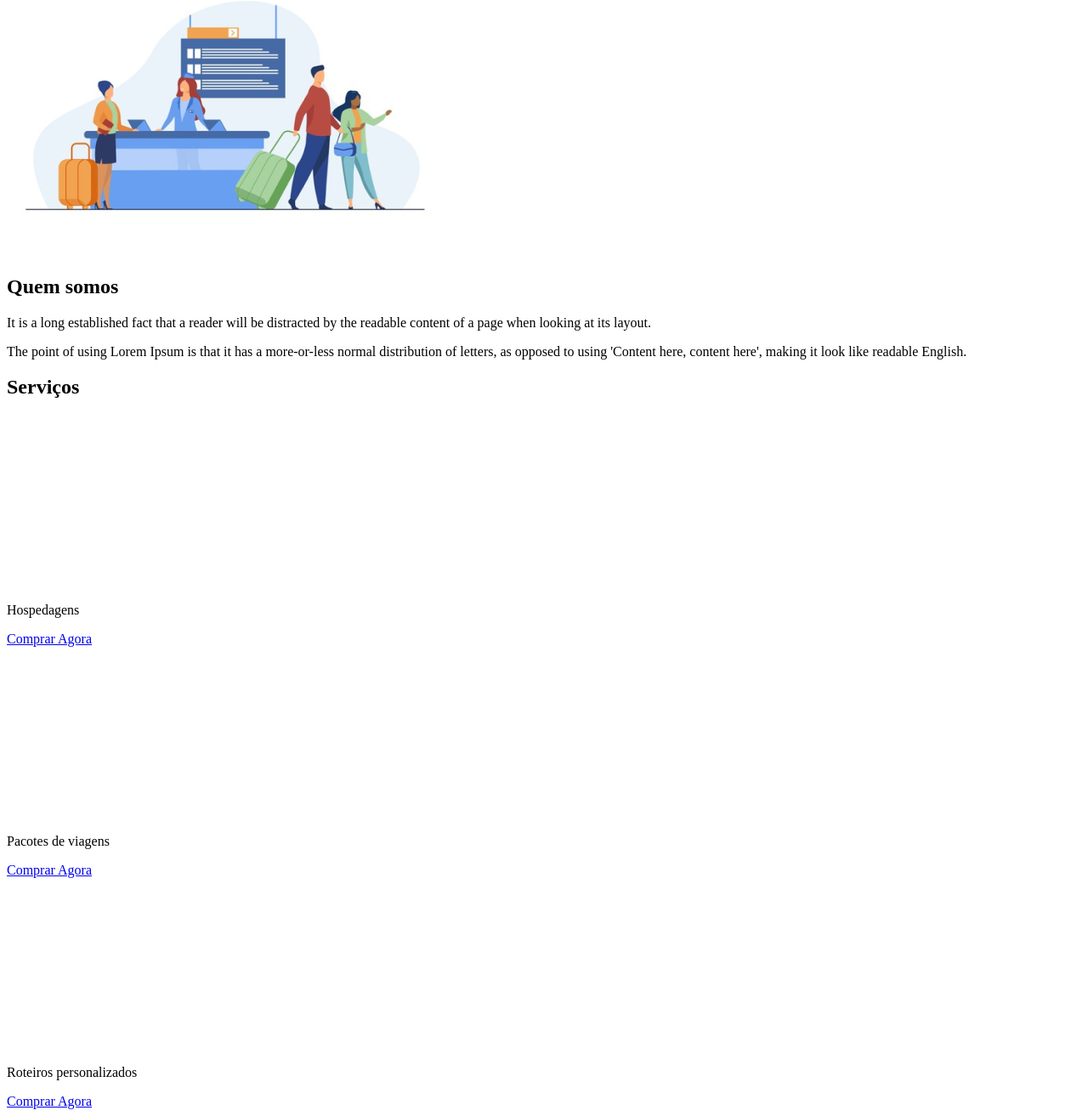
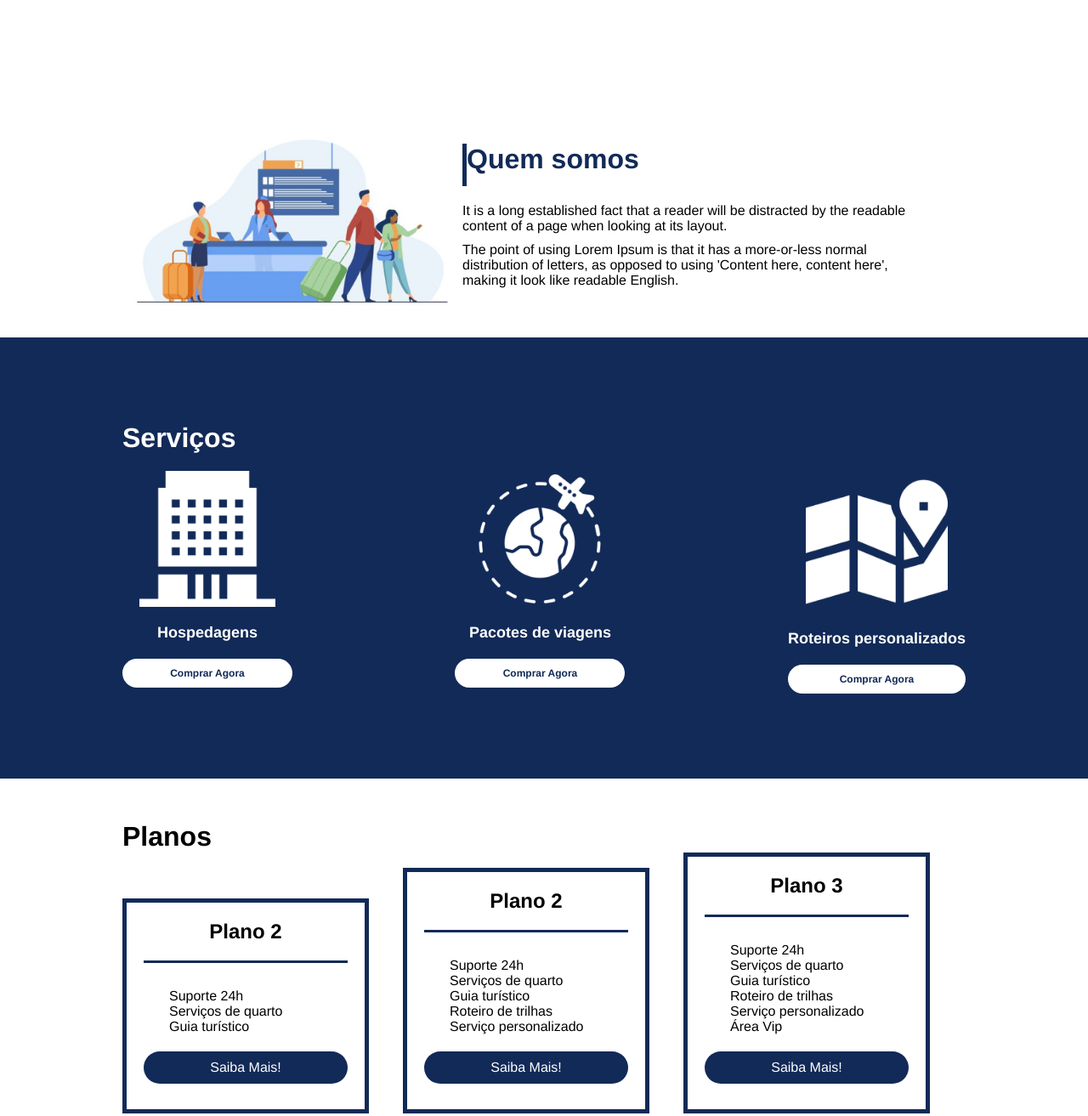
Before and after one commit to jardelbordignon/dio-repositorio-github, a plain HTML site: page CURSOS_FLEXBOX/flex-projeto/index.html in a window 1280 px wide. Shown: the part 780-2093 px from the top of the page at 85% size. Drawn offline with Linux system fonts and the light colour scheme.

Commit message:
Finalização do projeto

```diff
--- a/CURSOS_FLEXBOX/flex-projeto/index.html
+++ b/CURSOS_FLEXBOX/flex-projeto/index.html
@@ -1,74 +1,89 @@
 <!DOCTYPE html>
 <html lang="pt-br">
   <head>
-    <meta charset="UTF-8">
-    <meta name="viewport" content="width=device-width, initial-scale=1.0">
+    <meta charset="UTF-8" />
+    <meta name="viewport" content="width=device-width, initial-scale=1.0" />
     <title>Flex Turismos</title>
-    <link rel="stylesheet" href="./style.css">
+    <link rel="stylesheet" href="./style.css" />
   </head>
   <body>
     <header>
+      <div class="flex-container menu">
         <h1>FlexTurismos</h1>
-        <ul>
+        <ul class="list-items">
           <li><a href="#quem-somos">Quem Somos</a></li>
           <li><a href="#servicos">Serviços</a></li>
           <li><a href="#planos">Planos</a></li>
         </ul>
+      </div>
     </header>
 
-    <div>
-        <div>
-            <h1>Flex <br>Turismos</h1>
+    <div class="flex-container apresentacao">
+      <div class="texto-apresentacao">
+        <h1>Flex <br />Turismos</h1>
         <p>O melhor serviço para você!</p>
-            <a href="">Saiba Mais!</a>
-        </div>
-
-        <div>
-            <div><img src="./images/0-main.png" alt="banner de apresentação"></div>
-        </div>
+        <a href="" class="btn">Saiba Mais!</a>
       </div>
 
       <div>
         <div>
-            <img src="./images/1-quem-somos.png" alt="balcão de atendimento">
+          <img src="./images/0-main.png" alt="banner de apresentação" />
+        </div>
+      </div>
+    </div>
+
+    <div class="flex-container" id="quem-somos">
+      <div>
+        <h2>Quem somos</h2>
+        <p>
+          It is a long established fact that a reader will be distracted by the
+          readable content of a page when looking at its layout.
+        </p>
+        <p>
+          The point of using Lorem Ipsum is that it has a more-or-less normal
+          distribution of letters, as opposed to using 'Content here, content
+          here', making it look like readable English.
+        </p>
       </div>
 
       <div>
-            <h2>Quem somos</h2>
-            <p>It is a long established fact that a reader will be distracted by the readable content of a page when looking at its layout. </p>
-            <p>The point of using Lorem Ipsum is that it has a more-or-less normal distribution of letters, as opposed to using 'Content here, content here', making it look like readable English.</p>
+        <img src="./images/1-quem-somos.png" alt="balcão de atendimento" />
       </div>
     </div>
 
-    <div>
+    <div class="container">
+      <div class="flex-container" id="servicos">
         <div>
           <h2>Serviços</h2>
         </div>
 
+        <div class="list-servicos">
           <div>
-            <div>
-                <div><img src="./images/icon-2.png" alt="hospedagens"></div>
+            <div><img src="./images/icon-2.png" alt="hospedagens" /></div>
             <p>Hospedagens</p>
             <a href="#">Comprar Agora</a>
           </div>
 
           <div>
-               <div><img src="./images/icon-1.png" alt="pacote de viagens"></div>
+            <div><img src="./images/icon-1.png" alt="pacote de viagens" /></div>
             <p>Pacotes de viagens</p>
             <a href="#">Comprar Agora</a>
           </div>
 
           <div>
-                <div><img src="./images/icon-3.png" alt="roteiros personalizados"></div>
+            <div>
+              <img src="./images/icon-3.png" alt="roteiros personalizados" />
+            </div>
             <p>Roteiros personalizados</p>
             <a href="#">Comprar Agora</a>
           </div>
-
+        </div>
       </div>
     </div>
 
-    <div>
-
+    <div class="flex-container" id="planos">
+      <h2>Planos</h2>
+      <div class="list-planos">
         <div>
           <h3>Plano 2</h3>
           <ul>
@@ -76,7 +91,7 @@
             <li>Serviços de quarto</li>
             <li>Guia turístico</li>
           </ul>
-            <a href="#">Saiba Mais!</a>
+          <a href="#" class="btn">Saiba Mais!</a>
         </div>
 
         <div>
@@ -88,7 +103,7 @@
             <li>Roteiro de trilhas</li>
             <li>Serviço personalizado</li>
           </ul>
-            <a href="#">Saiba Mais!</a>
+          <a href="#" class="btn">Saiba Mais!</a>
         </div>
 
         <div>
@@ -101,13 +116,16 @@
             <li>Serviço personalizado</li>
             <li>Área Vip</li>
           </ul>
-            <a href="#">Saiba Mais!</a>
+          <a href="#" class="btn">Saiba Mais!</a>
+        </div>
       </div>
     </div>
 
     <footer>
+      <div class="flex-container">
         <p>&copy; 2021 CSS Flexbox</p>
-        <p>Desenvolvido por: Seu nome aqui dev</p>
+        <p>Desenvolvido por: Jardel Bordignon</p>
+      </div>
     </footer>
   </body>
 </html>
--- a/CURSOS_FLEXBOX/flex-projeto/style.css
+++ b/CURSOS_FLEXBOX/flex-projeto/style.css
@@ -0,0 +1,264 @@
+* {
+  margin: 0;
+  padding: 0;
+  font-family: 'Helvetica Neue', Helvetica, Arial, sans-serif;
+}
+
+a {
+  text-decoration: none;
+}
+
+ul {
+  list-style: none;
+  margin: 0;
+  padding: 0;
+}
+
+ul li a {
+  text-decoration: none;
+}
+
+div img {
+  display: block;
+  width: 100%;
+}
+
+.flex-container {
+  display: flex;
+  max-width: 992px;
+  margin: auto;
+  width: 100%;
+  min-width: 320px;
+}
+
+.btn {
+  background-color: #122A57;
+  color: #fff;
+  text-align: center;
+  border-radius: 30px;
+  padding: 10px 40px;
+  margin: 10px 0;
+  display: block;
+}
+
+header {
+  background-color: #122A57;
+  height: 100px;
+  display: flex;
+  align-items: center;
+  color: #fff;
+}
+
+header .list-items {
+  display: flex;
+  width: 100%;
+  max-width: 260px;
+  justify-content: space-between;
+  align-items: center;
+}
+
+header .list-items li a {
+  color: #fff;
+}
+
+header .menu {
+  justify-content: space-between;
+}
+
+.apresentacao {
+  height: 100vh;
+  align-items: center;
+  justify-content: space-between;
+}
+
+.apresentacao .texto-apresentacao {
+  min-height: 200px;
+}
+.apresentacao .texto-apresentacao h1 {
+  color: #122A57;
+}
+
+#quem-somos {
+  flex-direction: row-reverse;
+  align-items: center;
+  justify-content: center;
+}
+
+#quem-somos h2 {
+  display: flex;
+  font-size: 32px;
+  color: #122A57;
+  margin-bottom: 20px;
+}
+
+#quem-somos h2::before {
+  content: "";
+  height: 50px;
+  width: 5px;
+  background-color: #122A57;
+  position: relative;
+}
+
+#quem-somos img {
+  min-width: 400px;
+}
+
+#quem-somos p {
+  margin-bottom: 10px;
+  width: 90%;
+}
+
+.container {
+  background-color: #122A57;
+  width: 100%;
+}
+
+#servicos {
+  flex-direction: column;
+  padding: 100px 0;
+}
+
+#servicos h2 {
+  color: #fff;
+  font-size: 32px;
+  margin-bottom: 20px;
+}
+
+.list-servicos {
+  display: flex;
+  justify-content: space-between;
+}
+.list-servicos > div {
+  text-align: center;
+}
+
+.list-servicos > div a {
+  display: block;
+  background: #fff;
+  color: #122A57;
+  border-radius: 30px;
+  padding: 10px 40px;
+  font-size: 12px;
+  font-weight: 700;
+  margin-top: 20px;
+}
+
+.list-servicos > div p {
+  font-weight: 700;
+  font-size: 18px;
+  color: #fff;
+  margin-top: 20px;
+}
+
+.list-servicos > div img {
+   width: 80%;
+   margin: auto;
+}
+
+#planos {
+  flex-direction: column;
+  min-height: 100vh;
+  padding-top: 50px;
+}
+
+#planos h2 {
+  font-size: 32px;
+}
+
+#planos .list-planos {
+  display: flex;
+  align-items: flex-end;
+  gap: 40px;
+}
+
+#planos .list-planos > div {
+  flex: 1;
+  border: 5px solid #122A57;
+  padding: 20px;
+  max-width: 240px;
+}
+
+#planos .list-planos > div h3 {
+  display: flex;
+  flex-direction: column;
+  font-size: 24px;
+  text-align: center;
+}
+
+#planos .list-planos > div h3::after {
+  content: "";
+  background-color: #122A57;
+  width: 100%;
+  height: 3px;
+  margin: 20px 0;
+}
+
+#planos .list-planos > div ul {
+  display: flex;
+  flex-direction: column;
+  padding: 10px 20px;
+}
+
+#planos .list-planos > div ul li {
+  display: flex;
+  flex-wrap: nowrap;
+  align-items: center;
+}
+
+#planos .list-planos > div ul li::before {
+  content: "";
+  width: 10px;
+
+}
+
+footer {
+  background-color: #122A57;
+  height: 70px;
+  display: flex;
+  align-items: center;
+}
+
+footer .flex-container {
+  justify-content: space-between;
+  color: #fff;
+}
+
+/* mobile */
+@media(max-width: 992px) {
+  .flex-container {
+    flex-direction: column;
+  }
+
+  .apresentacao {
+    flex-direction: column-reverse;
+  }
+
+  .apresentacao .texto-apresentacao {
+    width: 100%;
+  }
+
+  #quem-somos {
+    flex-direction: column-reverse;
+  }
+
+  .list-servicos {
+    flex-direction: column;
+  }
+
+  .list-servicos > div img {
+    width: 50%;
+    margin: auto;
+  }
+
+  .list-planos {
+    flex-direction: column;
+    align-items: flex-start;
+    margin-bottom: 20px;
+  }
+
+  .list-planos > div {
+    max-width: 90%;
+    width: 100%;
+    margin: auto;
+  }
+}
```
Lines whose indentation alone changed are shown as unchanged.
